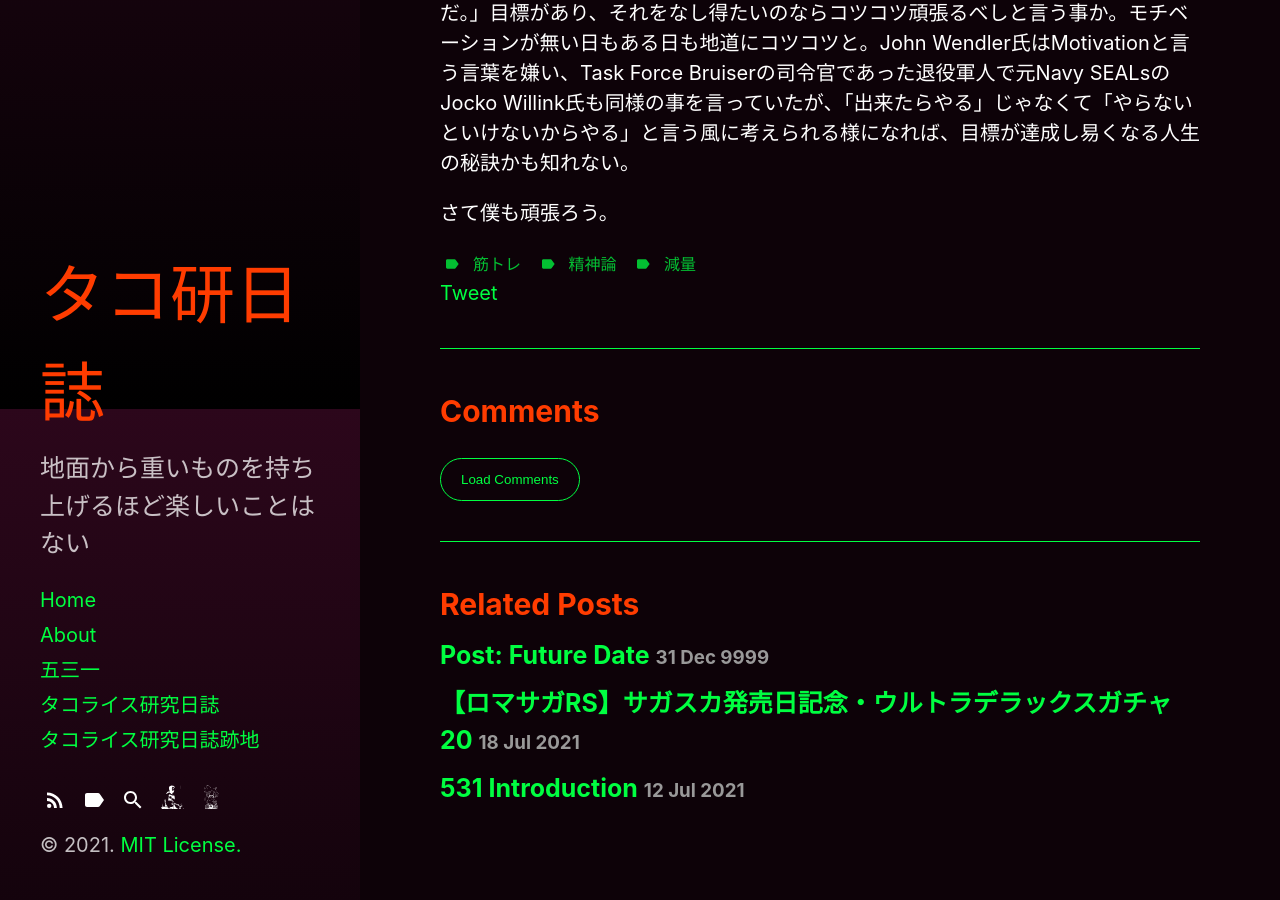
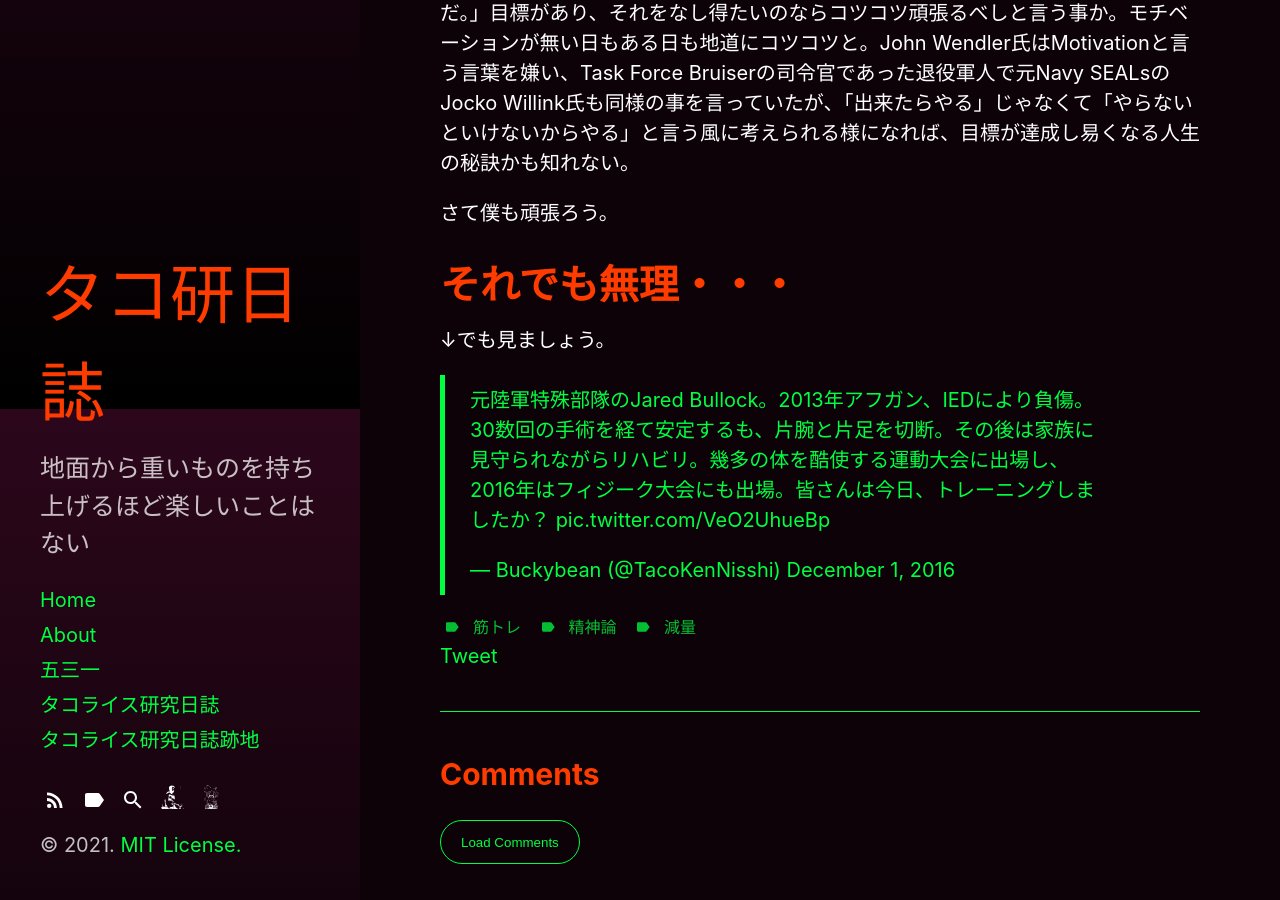
Before and after one commit to buckybean/buckybean.github.io, a Jekyll site: the page built from _posts/tacokennisshi/2021-07-17-tacokennisshi-mentalityofachampion.md, in a window 1280 px wide and 900 px high, scrolled down 2291 px. Built offline with Jekyll 4.4.1, drawn with Linux system fonts in a browser that asks for light colours; comment, search, counter and statistics services are not loaded.

Commit message:
Update 2021-07-17-tacokennisshi-mentalityofachampion.md

```diff
--- a/_posts/tacokennisshi/2021-07-17-tacokennisshi-mentalityofachampion.md
+++ b/_posts/tacokennisshi/2021-07-17-tacokennisshi-mentalityofachampion.md
@@ -45,3 +45,9 @@ tags:
 John Broz曰く「バーを触った日はそれだけでプラス。触らなかった日はマイナスだ。」目標があり、それをなし得たいのならコツコツ頑張るべしと言う事か。モチベーションが無い日もある日も地道にコツコツと。John Wendler氏はMotivationと言う言葉を嫌い、Task Force Bruiserの司令官であった退役軍人で元Navy SEALsのJocko Willink氏も同様の事を言っていたが、「出来たらやる」じゃなくて「やらないといけないからやる」と言う風に考えられる様になれば、目標が達成し易くなる人生の秘訣かも知れない。
 
 さて僕も頑張ろう。
+
+# それでも無理・・・
+
+↓でも見ましょう。
+
+<blockquote class="twitter-tweet" data-theme="dark"><p lang="ja" dir="ltr">元陸軍特殊部隊のJared Bullock。2013年アフガン、IEDにより負傷。30数回の手術を経て安定するも、片腕と片足を切断。その後は家族に見守られながらリハビリ。幾多の体を酷使する運動大会に出場し、2016年はフィジーク大会にも出場。皆さんは今日、トレーニングしましたか？ <a href="https://t.co/VeO2UhueBp">pic.twitter.com/VeO2UhueBp</a></p>&mdash; Buckybean (@TacoKenNisshi) <a href="https://twitter.com/TacoKenNisshi/status/804298415110688769?ref_src=twsrc%5Etfw">December 1, 2016</a></blockquote> <script async src="https://platform.twitter.com/widgets.js" charset="utf-8"></script>
```
